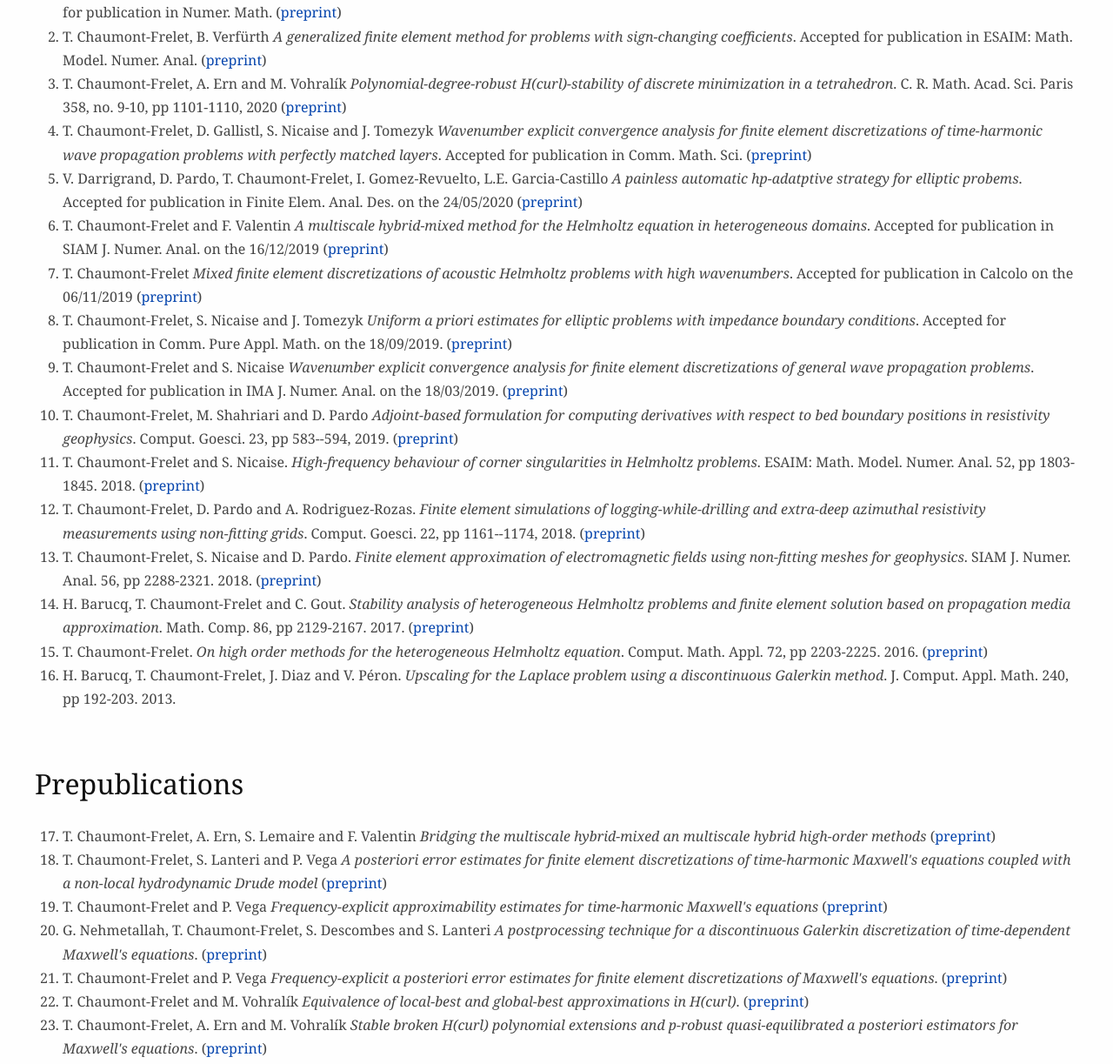
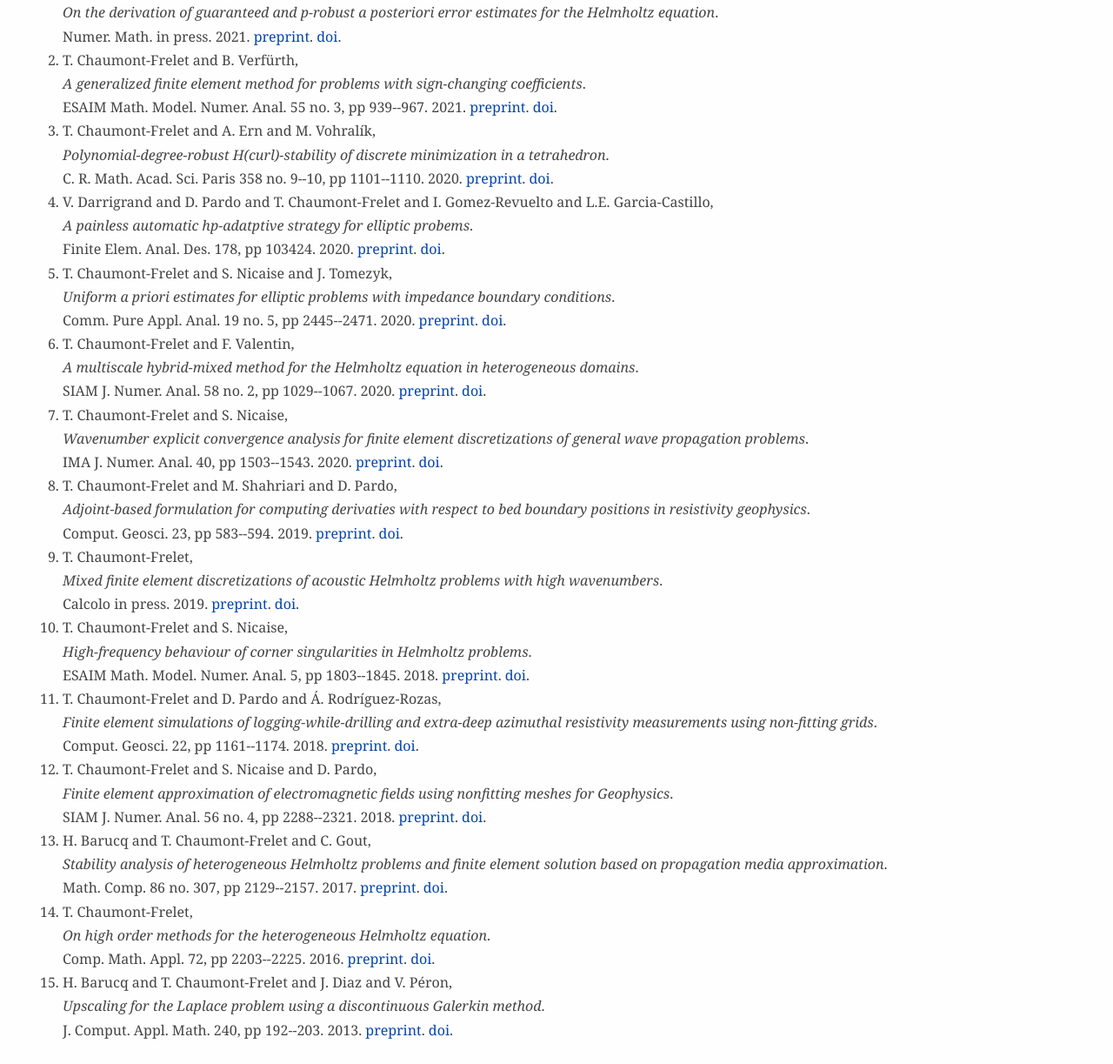
Before and after one commit to tchaumont/tchaumont.github.io, a plain HTML site: page index.html in a window 1280 px wide. Shown: the part 1125-2348 px from the top of the page at 87% size. Drawn offline with Linux system fonts and the light colour scheme.

Commit message:
Automatic generation of publications lists

```diff
--- a/index.html
+++ b/index.html
@@ -56,102 +56,94 @@
 	<h2>Former postdocs and PhD students</h2>
 
 	<ul>
-	<li> Patrick Vega (Postdoc fellow from 01/12/2019 to 32/05/2021)
+	<li> Patrick Vega (Postdoc fellow from 01/12/2019 to 31/05/2021, co-supervision with Stéphane Lanteri)
 	</ul>
 
 	<h2>Publications</h2>
 
 	<ol>
-	<li> T. Chaumont-Frelet, A. Ern and M. Vohralík
-	     <i>On the derivation of guaranteed and p-robust a posteriori error estimates for the Helmholtz equation</i>.
-	        Accepted for publication in Numer. Math.
-         (<a href=https://hal.inria.fr/hal-02202233>preprint</a>)
-	<li> T. Chaumont-Frelet, B. Verfürth
-	     <i>A generalized finite element method for problems with sign-changing coefficients</i>.
-	        Accepted for publication in ESAIM: Math. Model. Numer. Anal.
-         (<a href=https://hal.inria.fr/hal-02496832>preprint</a>)
-	<li> T. Chaumont-Frelet, A. Ern and M. Vohralík
-	     <i>Polynomial-degree-robust H(curl)-stability of discrete minimization in a tetrahedron</i>.
-	     C. R. Math. Acad. Sci. Paris 358, no. 9-10, pp 1101-1110, 2020
-         (<a href=https://hal.archives-ouvertes.fr/hal-02631319>preprint</a>)
-	<li> T. Chaumont-Frelet, D. Gallistl, S. Nicaise and J. Tomezyk
-	     <i>Wavenumber explicit convergence analysis for finite element discretizations of time-harmonic wave propagation problems with perfectly matched layers</i>.
-	     Accepted for publication in Comm. Math. Sci.
-         (<a href=https://hal.archives-ouvertes.fr/hal-01887267>preprint</a>)
-	<li> V. Darrigrand, D. Pardo, T. Chaumont-Frelet, I. Gomez-Revuelto, L.E. Garcia-Castillo
-	     <i>A painless automatic hp-adatptive strategy for elliptic probems</i>.
-	        Accepted for publication in Finite Elem. Anal. Des. on the 24/05/2020
-         (<a href=https://hal.archives-ouvertes.fr/hal-02071427>preprint</a>)
-	<li> T. Chaumont-Frelet and F. Valentin
-	     <i>A multiscale hybrid-mixed method for the Helmholtz equation in heterogeneous domains</i>.
-	        Accepted for publication in SIAM J. Numer. Anal. on the 16/12/2019
-         (<a href=https://hal.inria.fr/hal-01698914>preprint</a>)
-	<li> T. Chaumont-Frelet
-	     <i>Mixed finite element discretizations of acoustic Helmholtz problems with high wavenumbers</i>.
-	        Accepted for publication in Calcolo on the 06/11/2019
-         (<a href=https://hal.inria.fr/hal-02197891>preprint</a>)
-	<li> T. Chaumont-Frelet, S. Nicaise and J. Tomezyk
-	     <i>Uniform a priori estimates for elliptic problems with impedance boundary conditions</i>.
-	        Accepted for publication in Comm. Pure Appl. Math. on the 18/09/2019.
-         (<a href=https://hal.archives-ouvertes.fr/hal-01887269>preprint</a>)
-	<li> T. Chaumont-Frelet and S. Nicaise
-	     <i>Wavenumber explicit convergence analysis for finite element discretizations of general wave propagation problems</i>.
-	     Accepted for publication in IMA J. Numer. Anal. on the 18/03/2019.
-         (<a href=https://hal.inria.fr/hal-01685388>preprint</a>)
-	<li> T. Chaumont-Frelet, M. Shahriari and D. Pardo
-	     <i>Adjoint-based formulation for computing derivatives with respect to bed boundary positions in resistivity geophysics</i>.
-	     Comput. Goesci. 23, pp 583--594, 2019.
-         (<a href=https://hal.archives-ouvertes.fr/hal-01790697>preprint</a>)
-	<li> T. Chaumont-Frelet and S. Nicaise.
-	     <i>High-frequency behaviour of corner singularities in Helmholtz problems</i>.
-         ESAIM: Math. Model. Numer. Anal. 52, pp 1803-1845. 2018.
-         (<a href=https://hal.inria.fr/hal-01706415>preprint</a>)
-	<li> T. Chaumont-Frelet, D. Pardo and A. Rodriguez-Rozas.
-	     <i>Finite element simulations of logging-while-drilling and extra-deep azimuthal resistivity measurements using non-fitting grids</i>.
-	     Comput. Goesci. 22, pp 1161--1174, 2018.
-         (<a href=https://hal.inria.fr/hal-01706455>preprint</a>)
-	<li> T. Chaumont-Frelet, S. Nicaise and D. Pardo.
-	     <i>Finite element approximation of electromagnetic fields using non-fitting meshes for geophysics</i>.
-         SIAM J. Numer. Anal. 56, pp 2288-2321. 2018.
-         (<a href=https://hal.archives-ouvertes.fr/hal-01706452>preprint</a>)
-	<li> H. Barucq, T. Chaumont-Frelet and C. Gout. <i>Stability analysis of heterogeneous Helmholtz
-	     problems and finite element solution based on propagation media approximation</i>.
-         Math. Comp. 86, pp 2129-2167. 2017.
-         (<a href=https://hal.inria.fr/hal-01408934>preprint</a>)
-	<li> T. Chaumont-Frelet.
-	     <i>On high order methods for the heterogeneous Helmholtz equation</i>.
-         Comput. Math. Appl. 72, pp 2203-2225. 2016.
-         (<a href=https://hal.inria.fr/hal-01408943>preprint</a>)
-	<li> H. Barucq, T. Chaumont-Frelet, J. Diaz and V. Péron.
-	     <i>Upscaling for the Laplace problem using a discontinuous Galerkin method</i>.
-	     J. Comput. Appl. Math. 240, pp 192-203. 2013.
+	<li>T. Chaumont-Frelet and A. Ern and M. Vohralík,<br/>
+	<i>On the derivation of guaranteed and p-robust a posteriori error estimates for the Helmholtz equation</i>.<br/>
+	Numer. Math. in press. 2021.
+	<a href="https://hal.inria.fr/hal-02202233">preprint</a>. <a href="https://doi.org/10.1007/s00211-021-01192-w">doi</a>.
+	<li>T. Chaumont-Frelet and B. Verfürth,<br/>
+	<i>A generalized finite element method for problems with sign-changing coefficients</i>.<br/>
+	ESAIM Math. Model. Numer. Anal. 55 no. 3, pp 939--967. 2021.
+	<a href="https://hal.inria.fr/hal-02496832">preprint</a>. <a href="https://doi.org/10.1051/m2an/2021007">doi</a>.
+	<li>T. Chaumont-Frelet and A. Ern and M. Vohralík,<br/>
+	<i>Polynomial-degree-robust H(curl)-stability of discrete minimization in a tetrahedron</i>.<br/>
+	C. R. Math. Acad. Sci. Paris 358 no. 9--10, pp 1101--1110. 2020.
+	<a href="https://hal.inria.fr/hal-02631319">preprint</a>. <a href="https://doi.org/10.5802/crmath.133">doi</a>.
+	<li>V. Darrigrand and D. Pardo and T. Chaumont-Frelet and I. Gomez-Revuelto and L.E. Garcia-Castillo,<br/>
+	<i>A painless automatic hp-adatptive strategy for elliptic probems</i>.<br/>
+	Finite Elem. Anal. Des. 178, pp 103424. 2020.
+	<a href="https://hal.inria.fr/hal-02071427">preprint</a>. <a href="https://doi.org/10.1016/j.finel.2020.103424">doi</a>.
+	<li>T. Chaumont-Frelet and S. Nicaise and J. Tomezyk,<br/>
+	<i>Uniform a priori estimates for elliptic problems with impedance boundary conditions</i>.<br/>
+	Comm. Pure Appl. Anal. 19 no. 5, pp 2445--2471. 2020.
+	<a href="https://hal.inria.fr/hal-01887269">preprint</a>. <a href="https://doi.org/10.3934/cpaa.2020107">doi</a>.
+	<li>T. Chaumont-Frelet and F. Valentin,<br/>
+	<i>A multiscale hybrid-mixed method for the Helmholtz equation in heterogeneous domains</i>.<br/>
+	SIAM J. Numer. Anal. 58 no. 2, pp 1029--1067. 2020.
+	<a href="https://hal.inria.fr/hal-01698914">preprint</a>. <a href="https://doi.org/10.1137/19M1255616">doi</a>.
+	<li>T. Chaumont-Frelet and S. Nicaise,<br/>
+	<i>Wavenumber explicit convergence analysis for finite element discretizations of general wave propagation problems</i>.<br/>
+	IMA J. Numer. Anal. 40, pp 1503--1543. 2020.
+	<a href="https://hal.inria.fr/hal-01685388">preprint</a>. <a href="https://doi.org/10.1093/imanum/drz020">doi</a>.
+	<li>T. Chaumont-Frelet and M. Shahriari and D. Pardo,<br/>
+	<i>Adjoint-based formulation for computing derivaties with respect to bed boundary positions in resistivity geophysics</i>.<br/>
+	Comput. Geosci. 23, pp 583--594. 2019.
+	<a href="https://hal.inria.fr/hal-01790697">preprint</a>. <a href="https://doi.org/10.1007/s10596-019-9808-2">doi</a>.
+	<li>T. Chaumont-Frelet,<br/>
+	<i>Mixed finite element discretizations of acoustic Helmholtz problems with high wavenumbers</i>.<br/>
+	Calcolo in press. 2019.
+	<a href="https://hal.inria.fr/hal-02197891">preprint</a>. <a href="https://doi.org/10.1007/s10092-019-0346-z">doi</a>.
+	<li>T. Chaumont-Frelet and S. Nicaise,<br/>
+	<i>High-frequency behaviour of corner singularities in Helmholtz problems</i>.<br/>
+	ESAIM Math. Model. Numer. Anal. 5, pp 1803--1845. 2018.
+	<a href="https://hal.inria.fr/hal-01706415">preprint</a>. <a href="https://doi.org/10.1051/m2an/2018031">doi</a>.
+	<li>T. Chaumont-Frelet and D. Pardo and Á. Rodríguez-Rozas,<br/>
+	<i>Finite element simulations of logging-while-drilling and extra-deep azimuthal resistivity measurements using non-fitting grids</i>.<br/>
+	Comput. Geosci. 22, pp 1161--1174. 2018.
+	<a href="https://hal.inria.fr/hal-01706455">preprint</a>. <a href="https://doi.org/10.1007/s10596-018-9744-6">doi</a>.
+	<li>T. Chaumont-Frelet and S. Nicaise and D. Pardo,<br/>
+	<i>Finite element approximation of electromagnetic fields using nonfitting meshes for Geophysics</i>.<br/>
+	SIAM J. Numer. Anal. 56 no. 4, pp 2288--2321. 2018.
+	<a href="https://hal.inria.fr/hal-01706452">preprint</a>. <a href="https://doi.org/10.1137/16m1105566">doi</a>.
+	<li>H. Barucq and T. Chaumont-Frelet and C. Gout,<br/>
+	<i>Stability analysis of heterogeneous Helmholtz problems and finite element solution based on propagation media approximation</i>.<br/>
+	Math. Comp. 86 no. 307, pp 2129--2157. 2017.
+	<a href="https://hal.inria.fr/hal-01408934">preprint</a>. <a href="https://doi.org/10.1090/mcom/3165">doi</a>.
+	<li>T. Chaumont-Frelet,<br/>
+	<i>On high order methods for the heterogeneous Helmholtz equation</i>.<br/>
+	Comp. Math. Appl. 72, pp 2203--2225. 2016.
+	<a href="https://hal.inria.fr/hal-01408943">preprint</a>. <a href="https://doi.org/10.1016/j.camwa.2016.08.026">doi</a>.
+	<li>H. Barucq and T. Chaumont-Frelet and J. Diaz and V. Péron,<br/>
+	<i>Upscaling for the Laplace problem using a discontinuous Galerkin method</i>.<br/>
+	J. Comput. Appl. Math. 240, pp 192--203. 2013.
+	<a href="https://hal.inria.fr/hal-00757098">preprint</a>. <a href="https://doi.org/10.1016/j.cam.2012.05.025">doi</a>.
 	</ol>
 
 	<h2>Prepublications</h2>
 
-	<ol start=17>
-	<li> T. Chaumont-Frelet, A. Ern, S. Lemaire and F. Valentin
-	     <i>Bridging the multiscale hybrid-mixed an multiscale hybrid high-order methods</i>
-         (<a href=https://hal.archives-ouvertes.fr/hal-03235525>preprint</a>)
-	<li> T. Chaumont-Frelet, S. Lanteri and P. Vega
-	     <i>A posteriori error estimates for finite element discretizations of time-harmonic
-	     Maxwell's equations coupled with a non-local hydrodynamic Drude model</i>
-         (<a href=https://hal.archives-ouvertes.fr/hal-03164225>preprint</a>)
-	<li> T. Chaumont-Frelet and P. Vega
-	     <i>Frequency-explicit approximability estimates for time-harmonic Maxwell's equations</i>
-         (<a href=https://hal.archives-ouvertes.fr/hal-03221188>preprint</a>)
-	<li> G. Nehmetallah, T. Chaumont-Frelet, S. Descombes and S. Lanteri
-	     <i>A postprocessing technique for a discontinuous Galerkin discretization of time-dependent Maxwell's equations</i>.
-         (<a href=https://hal.archives-ouvertes.fr/hal-02956882>preprint</a>)
-	<li> T. Chaumont-Frelet and P. Vega
-	     <i>Frequency-explicit a posteriori error estimates for finite element discretizations of Maxwell's equations</i>.
-         (<a href=https://hal.archives-ouvertes.fr/hal-02943386>preprint</a>)
-	<li> T. Chaumont-Frelet and M. Vohralík
-	     <i>Equivalence of local-best and global-best approximations in H(curl)</i>.
-         (<a href=https://hal.archives-ouvertes.fr/hal-02736200>preprint</a>)
-	<li> T. Chaumont-Frelet, A. Ern and M. Vohralík
-	     <i>Stable broken H(curl) polynomial extensions and p-robust quasi-equilibrated a posteriori estimators for Maxwell's equations</i>.
-         (<a href=https://hal.archives-ouvertes.fr/hal-02644173>preprint</a>)
-	</ol>
+	<ol start=16>
+	<li>T. Chaumont-Frelet and A. Ern and S. Lemaire and F. Valentin,<br/>
+	<i>Bridging the multiscale hybrid-mixed and multiscale hybrid high-order methods</i>.<br/>
+	<a href="https://hal.inria.fr/hal-03235525">preprint</a>.<li>T. Chaumont-Frelet and P. Vega,<br/>
+	<i>Frequency-explicit approximability estimates for time-harmonic Maxwell's equations</i>.<br/>
+	<a href="https://hal.inria.fr/hal-03221188">preprint</a>.<li>T. Chaumont-Frelet and P. Vega,<br/>
+	<i>Frequency-explicit a posteriori error estimates for finite element discretizations of Maxwell's equations</i>.<br/>
+	<a href="https://hal.inria.fr/hal-02943386">preprint</a>.<li>T. Chaumont-Frelet and S. Lanteri and P. Vega,<br/>
+	<i>A posteriori error estimates for finite element discretizations of time-harmonic Maxwell's equations coupled with a non-local hydrodynamic Drude model</i>.<br/>
+	<a href="https://hal.inria.fr/hal-03164225">preprint</a>.<li>G. Nehmetallah and T. Chaumont-Frelet and S. Descombes and S. Lanteri,<br/>
+	<i>A postprocessing technique for a discontinuous Galerkin discretization of time-dependent Maxwell's equations</i>.<br/>
+	<a href="https://hal.inria.fr/hal-02956882">preprint</a>.<li>T. Chaumont-Frelet and A. Ern and M. Vohralík,<br/>
+	<i>Stable broken H(curl) polynomial extensions and p-robust quasi-equilibrated a posteriori estimators for Maxwell's equations</i>.<br/>
+	<a href="https://hal.inria.fr/hal-02644173">preprint</a>.<li>T. Chaumont-Frelet and M. Vohralík,<br/>
+	<i>Equivalence of local-best and global-best approximations in H(curl)</i>.<br/>
+	<a href="https://hal.inria.fr/hal-02736200">preprint</a>.<li>T. Chaumont-Frelet and D. Gallistl and S. Nicaise and J. Tomezyk,<br/>
+	<i>Wavenumber explicit convergence analysis for finite element discretizations of time-harmonic wave propagation problems with perfectly matched layers</i>.<br/>
+	<a href="https://hal.inria.fr/hal-01887267">preprint</a>.</ol>
+
 	</body>
 </html>
```
